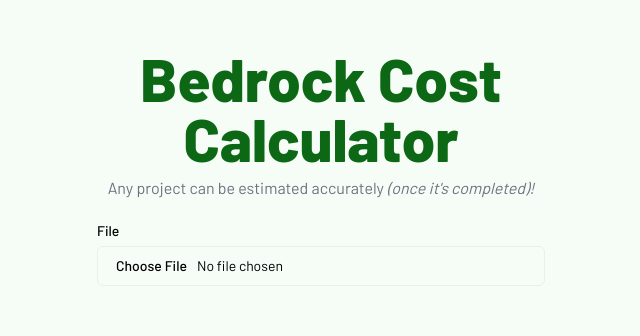
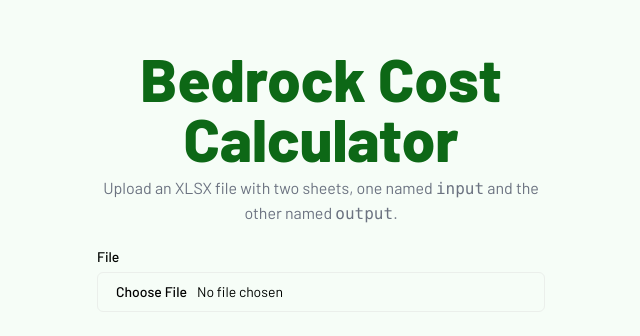
Before and after one commit to brianprost/bedrock-cost-calculator, a React (Vite) app: page / in a window 1280 px wide. Shown: the top 336 px of the page, without its empty margins (319-959 px from the left). Built offline with nearby package versions, Linux system fonts and the light colour scheme.

Commit message:
added better message

```diff
--- a/src/components/upload-form.tsx
+++ b/src/components/upload-form.tsx
@@ -49,7 +49,9 @@ export function UploadForm() {
   if (calculating) {
     return (
       <div className="mx-auto max-w-md space-y-6 py-12 text-center">
-        <h1 className="text-3xl font-bold animate-pulse">Solving today's Wordle...</h1>
+        <h1 className="text-3xl font-bold animate-pulse">
+          Solving today's Wordle...
+        </h1>
       </div>
     );
   }
@@ -61,8 +63,9 @@ export function UploadForm() {
           Bedrock Cost Calculator
         </h1>
         <p className="text-gray-500 dark:text-gray-400 text-accent">
-          Any project can be estimated accurately{" "}
-          <span className="italic">(once it's completed)!</span>
+          Upload an XLSX file with two sheets, one named{" "}
+          <span className="font-mono">input</span> and the other named{" "}
+          <span className="font-mono">output</span>.
         </p>
       </div>
       <form className="space-y-4">
```
